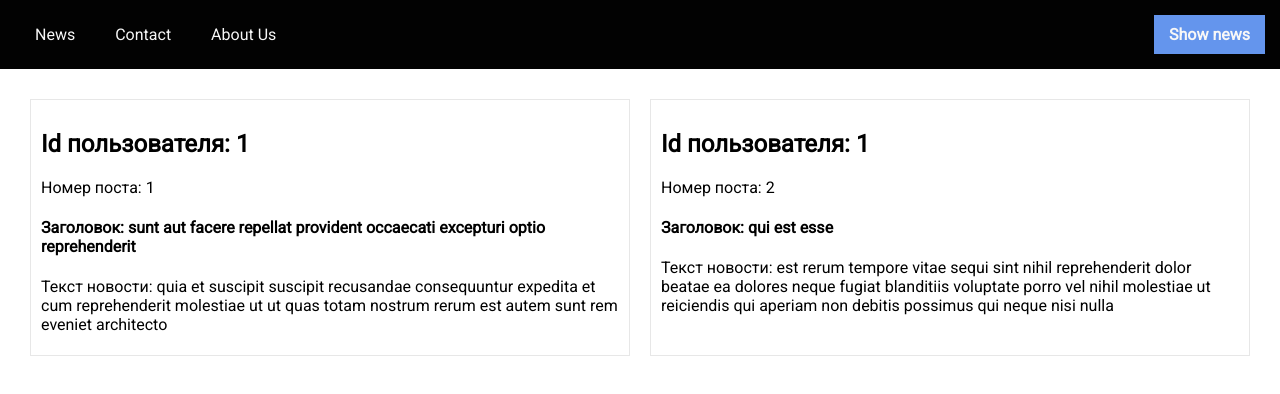
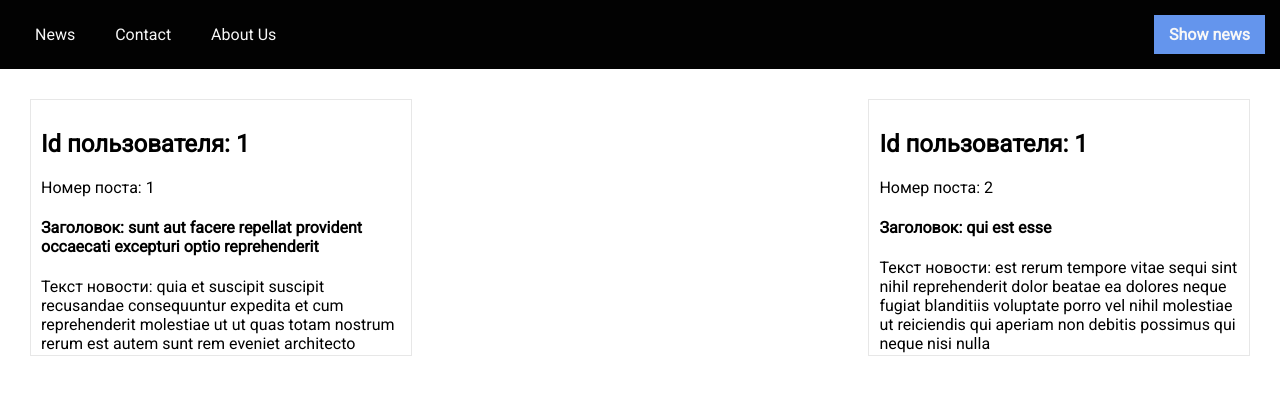
Before and after one commit to Bjornoya/blog, a React (Create React App) app: page / in a window 1280 px wide. Shown: the top 394 px of the page. Built offline with nearby package versions, Linux system fonts and the light colour scheme.

Commit message:
News styles fix

```diff
--- a/src/components/News/News.module.scss
+++ b/src/components/News/News.module.scss
@@ -3,4 +3,5 @@
   display: flex;
   justify-content: space-between;
   align-items: flex-start;
+  flex-wrap: wrap;
 }
--- a/src/components/Post/Post.module.scss
+++ b/src/components/Post/Post.module.scss
@@ -1,5 +1,5 @@
 .post {
-  width: 50%;
+  width: 29%;
   height: 235px;
   margin: 10px;
   padding: 10px;
```
